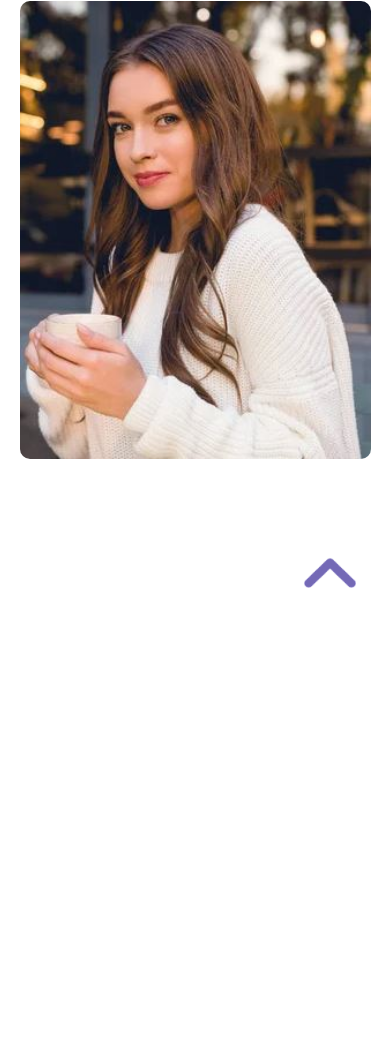
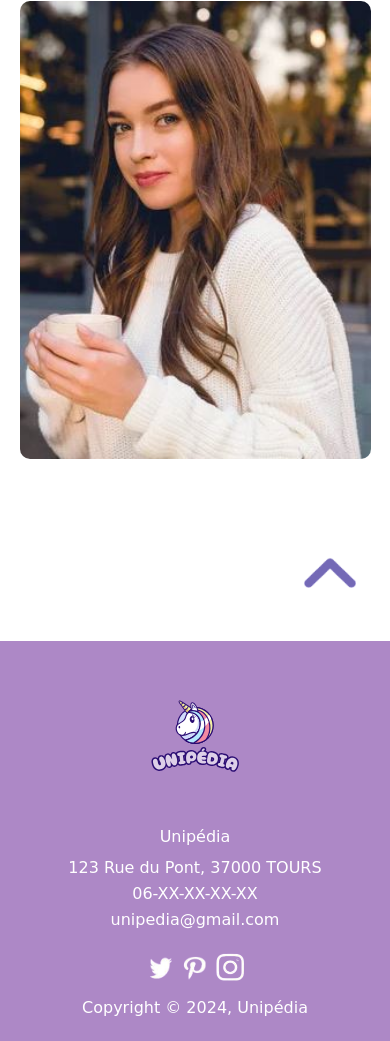
Before and after one commit to JoeVan1109/UNIPEDIA, a website: page html/home.html in a window 390 px wide. Shown: the part 5696-6737 px from the top of the page. Before the commit the page ends 6337 px from the top, so only its background shows below. Drawn offline with Linux system fonts and the light colour scheme; a web font is replaced by a local one.

Commit message:
page home ok en mobile

```diff
--- a/html/home.html
+++ b/html/home.html
@@ -204,11 +204,38 @@
 
 <!--!--------------------------------- FOOTER --------------------------------------->
 
-        <footer class="footer">
+    </main>
 
-        </footer>
+    <footer class="footer">
 
-    </main>
+        <div class="footer-img-logo-mobile">
+            <img class="footer-logo" src="../asset/logo/logo-base.svg" alt="logo-footer">
+        </div>
+
+        <div class="footer-left">
+            <p class="footer-title">Unipédia</p>
+            <p class="footer-adresse">123 Rue du Pont, 37000 TOURS</p>
+            <p class="footer-tel">06-XX-XX-XX-XX</p>
+            <p class="footer-mail">unipedia@gmail.com</p>
+        </div>
+
+        <div class="footer-img-logo-desktop">
+            <img class="footer-logo" src="../asset/logo/logo-base.svg" alt="logo-footer">
+        </div>
+
+        <div class="footer-right">
+            <div class="footer-right-network">
+                <a href="#"><img class="icone-network" src="../asset/icone/twitter.png" alt="icone-twitter"></a>
+                <a href="#"><img class="icone-network" src="../asset/icone/pinterest.png" alt="icone-pinterest"></a>
+                <a href="#"><img class="icone-network" src="../asset/icone/instagram.png" alt="icone-instagram"></a>
+            </div>
+
+            <div class="footer-right-copyright">
+                <p class="footer-copyright">Copyright © 2024, Unipédia</p>
+            </div>
+        </div>
+
+    </footer>
 
     <script src="../JS/navbar.js"></script>
 </body>
--- a/sass/layout/_footer.scss
+++ b/sass/layout/_footer.scss
@@ -0,0 +1,88 @@
+.footer {
+
+    display: flex;
+    flex-direction: column;
+    align-items: center;
+
+    height: auto;
+
+    padding: 25px;
+
+    background-color: $violet;
+
+    color: white;
+
+    font-family: "Patrick Hand SC", cursive;
+
+    .footer-left {
+
+        text-align: center;
+
+        .footer-title{
+
+            margin-bottom: 15px;
+
+        }
+        .footer-adresse{
+
+        }
+        .footer-tel{
+            margin: 10px 0 10px 0;
+        }
+        .footer-mail{
+
+        }
+
+    }
+
+    .footer-img-logo-mobile {
+
+        .footer-logo {
+
+            max-width: 160px;
+
+
+
+        }
+
+    }
+
+    .footer-img-logo-desktop {
+
+        .footer-logo {
+
+            max-width: 130px;
+
+            display: none;
+
+        }
+
+    }
+
+    .footer-right {
+
+        .footer-right-network {
+
+            text-align: center;
+
+            margin: 25px 0 15px 0;
+
+            .icone-network {
+
+                width: 30px;
+
+            }
+
+        }
+
+        .footer-right-copyright {
+
+            .footer-copyright {
+
+            }
+
+        }
+
+    }
+
+}
```
Also changed, not shown: css/style.css, 1 other file.
